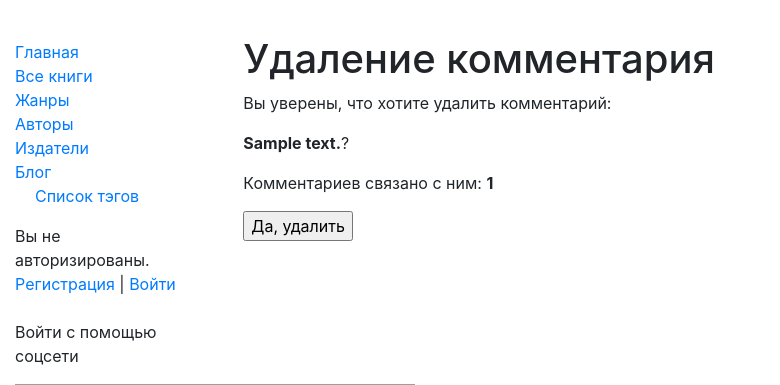
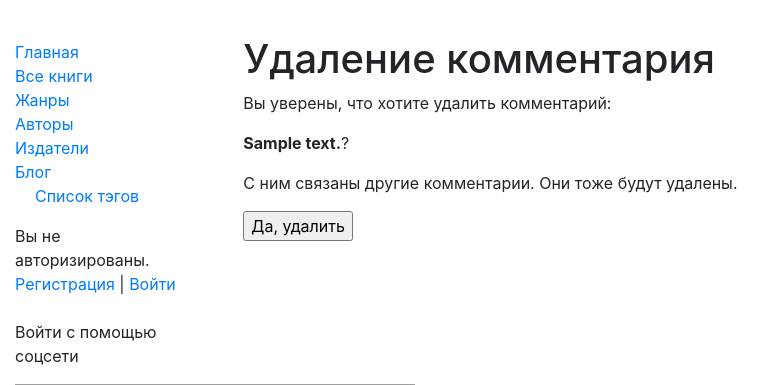
Before and after one commit to mutantsanya/library, a Django app: template blog/templates/blog/comment_delete.html in a window 1280 px wide. Shown: the top 385 px of the page, without its empty margins (0-780 px from the left). Run offline with Django 3.2, Linux system fonts and the light colour scheme; the template is opened without the code that fills it: most values are stand-ins (such as "Sample title", 1, 10 or a date in 2020); some libraries are stand-ins or nearby versions; grey boxes are pictures that could not be loaded.

Commit message:
edit comment and post delete pages

```diff
--- a/blog/templates/blog/comment_delete.html
+++ b/blog/templates/blog/comment_delete.html
@@ -5,7 +5,9 @@
         <h1>Удаление комментария</h1>
         <p>Вы уверены, что хотите удалить комментарий:</p>
         <p><strong>{{ comment.body | truncatechars:100 }}</strong>?</p>
-        <p>Комментариев связано с ним: <strong> {{ comment.get_comments.count }} </strong></p>
+        {% if comment.get_comments.count > 0 %}
+        <p>С ним связаны другие комментарии. Они тоже будут удалены.</p>
+        {% endif %}
 
         <form action="" method="post">
             {% csrf_token %}
--- a/blog/templates/blog/comment_form.html
+++ b/blog/templates/blog/comment_form.html
@@ -8,7 +8,7 @@
             {% csrf_token %}
             <p>{{ form.body.label_tag }}</p>
             <p>{{ form.body }}</p>
-            <p><input type="submit" value="Подтвердить" class="btn btn-primary" ></p>
+            <p><input type="submit" value="Подтвердить" class="btn btn-primary"></p>
         </form>
     </div>
 {% endblock %}
--- a/blog/templates/blog/post_delete.html
+++ b/blog/templates/blog/post_delete.html
@@ -4,6 +4,9 @@
     <div style="alignment: center; margin: 15px">
         <h1>Удаление записи</h1>
         <p>Вы уверены, что хотите удалить запись: <strong>{{ post.title }}</strong>?</p>
+        {% if post.comments_amount > 0  %}
+        <p>Связанные комментарии так же будут удалены: <strong>{{ post.comments_amount }}</strong></p>
+        {% endif %}
 
         <form action="" method="post">
             {% csrf_token %}
```
